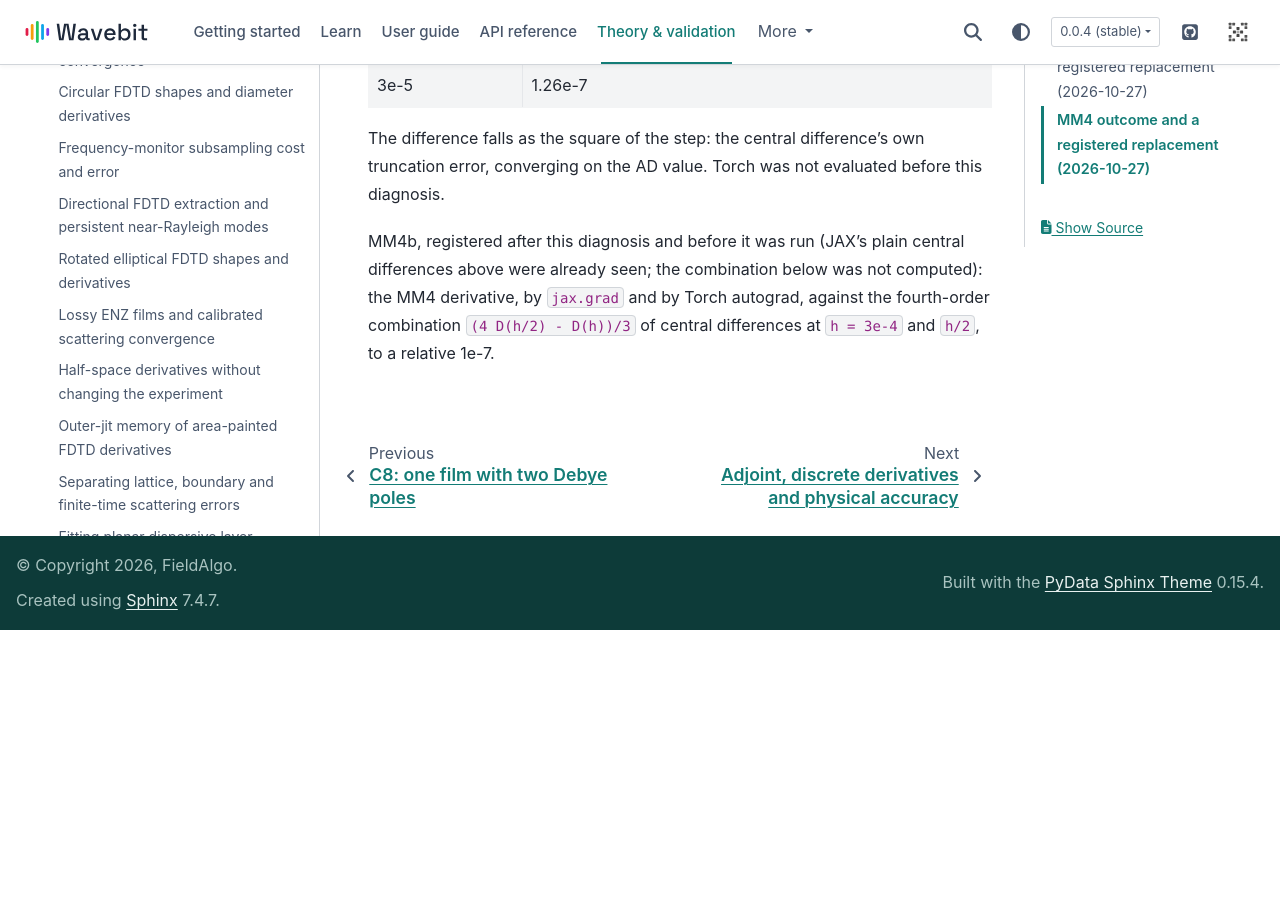
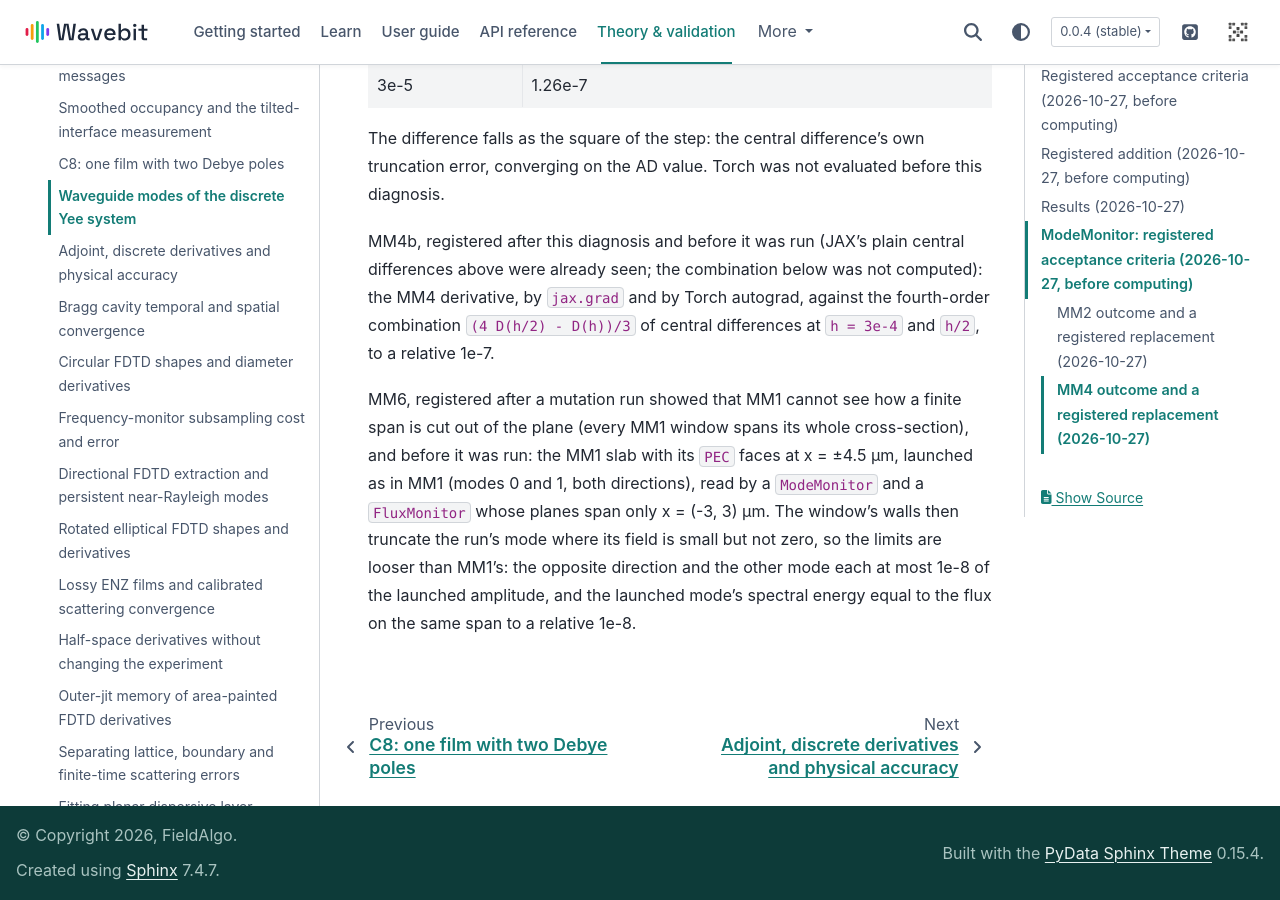
Before and after one commit to fieldalgo/wavebit, a Sphinx documentation site: the page built from docs/validation/fdtd/fd-waveguide-modes.md, in a window 1280 px wide and 900 px high, scrolled down 8378 px. Built offline with Sphinx 7.4.7 and the PyData theme 0.15.4, drawn with Linux system fonts in a browser that asks for light colours; pages that are not in the unit, such as notebooks, are missing from menus; before the commit the page ends 9008 px from its top, so only the background shows below that.

Commit message:
docs(fdtd): register MM6, a finite-span ModeMonitor plane, before running it
Co-Authored-By: Claude Opus 5.5 <noreply@anthropic.com>
Claude-Session: https://claude.ai/code/session_01EsCWzkwvzVkG7JYdnKJnRk

```diff
--- a/docs/validation/fdtd/fd-waveguide-modes.md
+++ b/docs/validation/fdtd/fd-waveguide-modes.md
@@ -274,3 +274,12 @@ MM4b, registered after this diagnosis and before it was run (JAX's plain central
 differences above were already seen; the combination below was not computed): the MM4
 derivative, by `jax.grad` and by Torch autograd, against the fourth-order combination
 `(4 D(h/2) - D(h))/3` of central differences at `h = 3e-4` and `h/2`, to a relative 1e-7.
+
+MM6, registered after a mutation run showed that MM1 cannot see how a finite span is
+cut out of the plane (every MM1 window spans its whole cross-section), and before it
+was run: the MM1 slab with its `PEC` faces at x = ±4.5 µm, launched as in MM1 (modes 0
+and 1, both directions), read by a `ModeMonitor` and a `FluxMonitor` whose planes span
+only x = (-3, 3) µm. The window's walls then truncate the run's mode where its field is
+small but not zero, so the limits are looser than MM1's: the opposite direction and the
+other mode each at most 1e-8 of the launched amplitude, and the launched mode's
+spectral energy equal to the flux on the same span to a relative 1e-8.
```
Also changed, not shown: docs/locales/ko/pages/validation/fdtd/fd-waveguide-modes.md (+7 -0 lines).
